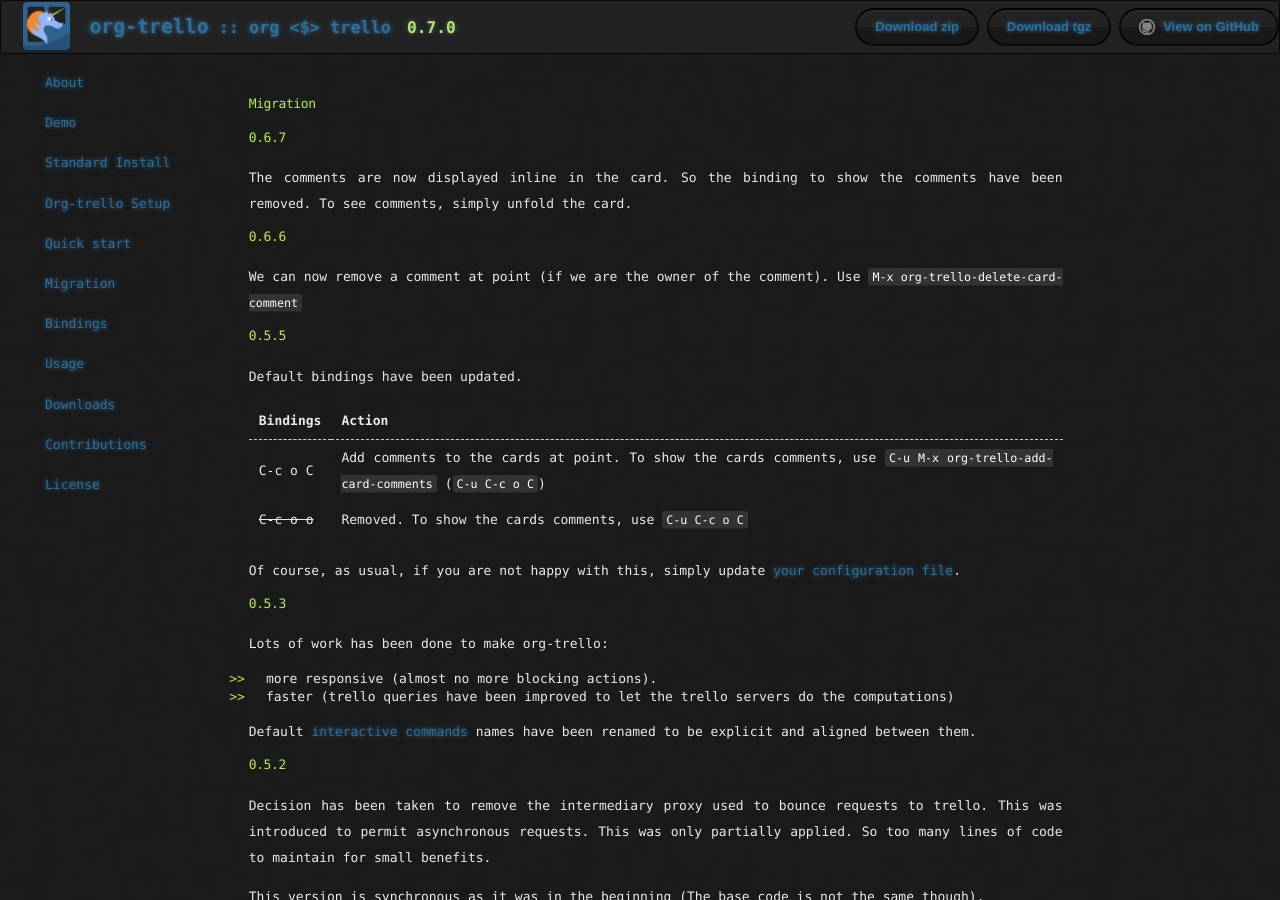
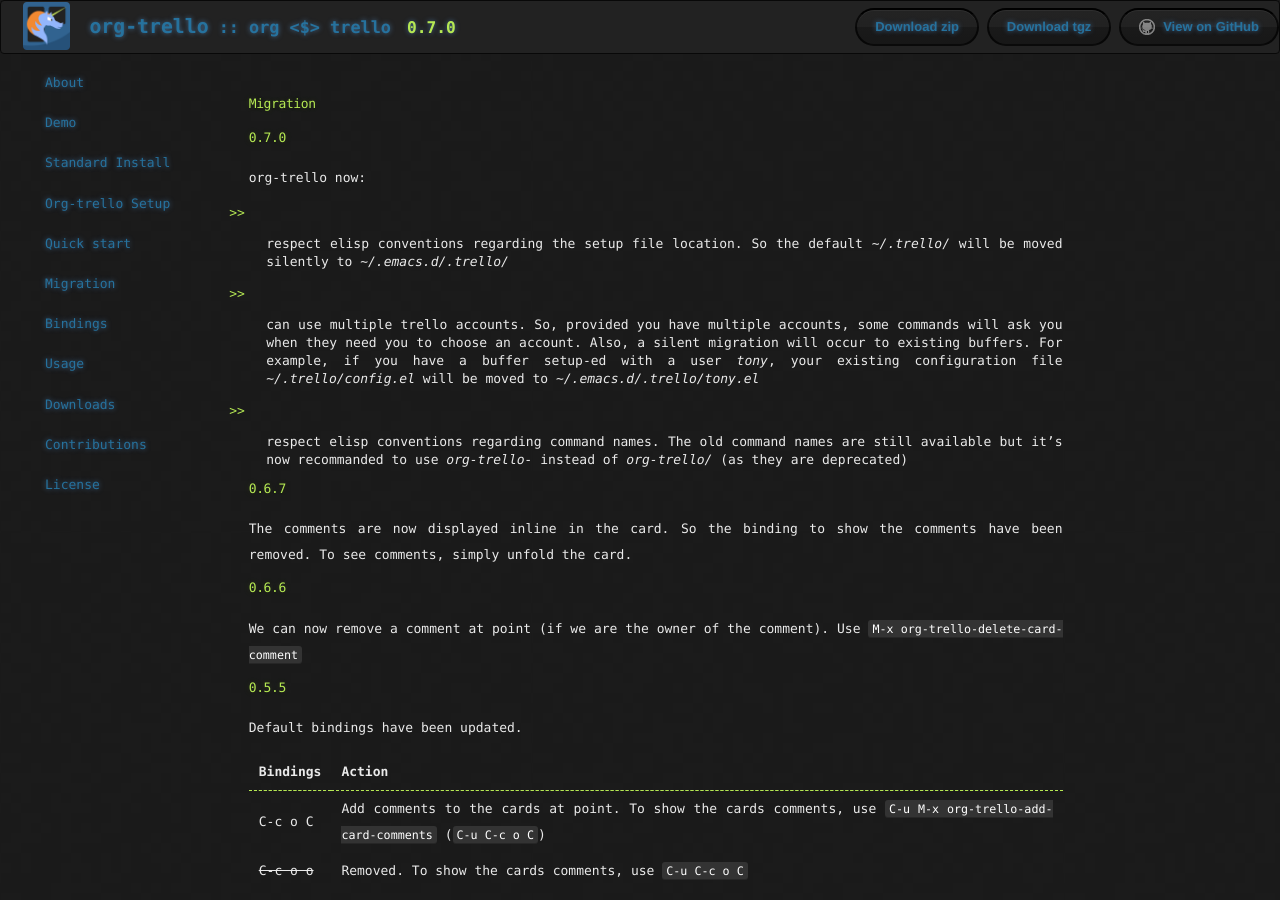
Before and after one commit to org-trello/org-trello.github.io, a Jekyll site: the page built from migration.md, in a window 1280 px wide and 900 px high. Built offline with Jekyll 4.4.1, drawn with Linux system fonts in a browser that asks for light colours; nearby versions of some CDN libraries; library files that are not in the unit come from our copies; Markdown is read by kramdown in place of the engine named in the settings.

Commit message:
Update migration.md with latest code

```diff
--- a/migration.md
+++ b/migration.md
@@ -3,6 +3,25 @@ layout: post
 title:  "Migration"
 date:   2014-03-16 11:01:52
 ---
+
+## 0.7.0
+
+org-trello now:
+
+- respect elisp conventions regarding the setup file location.
+So the default *~/.trello/* will be moved silently to *~/.emacs.d/.trello/*
+
+- can use multiple trello accounts.
+So, provided you have multiple accounts, some commands will ask you when they
+need you to choose an account.
+Also, a silent migration will occur to existing buffers.
+For example, if you have a buffer setup-ed with a user *tony*, your existing
+configuration file *~/.trello/config.el* will be moved to
+*~/.emacs.d/.trello/tony.el*
+
+- respect elisp conventions regarding command names.
+The old command names are still available but it's now recommanded to use
+*org-trello-* instead of *org-trello/* (as they are deprecated)
 
 ## 0.6.7
 
```
